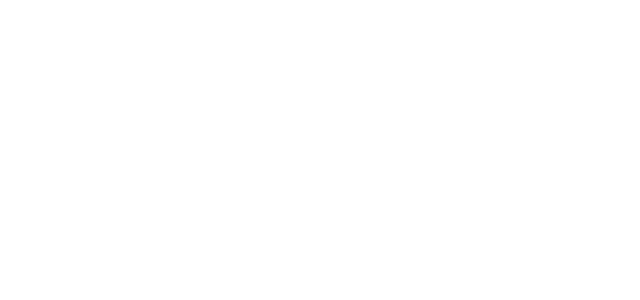
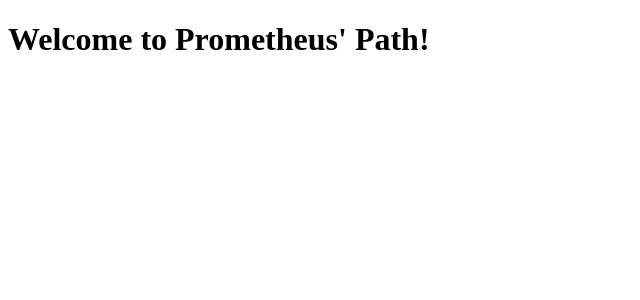
Before and after one commit to PlasmaWreck/PCPrometheus, an Angular app: page /questionnaire in a window 1280 px wide. Before the commit this address led to /. Shown: the top 300 px of the page, without its empty margins (0-640 px from the left). Built offline with nearby package versions, Linux system fonts and the light colour scheme.

Commit message:
added title

```diff
--- a/src/app/app-routing.module.ts
+++ b/src/app/app-routing.module.ts
@@ -1,7 +1,10 @@
 import { NgModule } from '@angular/core';
 import { RouterModule, Routes } from '@angular/router';
+import { QuestionnaireComponent } from './questionnaire/questionnaire.component';
 
-const routes: Routes = [];
+const routes: Routes = [
+  {path: 'questionnaire', component :QuestionnaireComponent},
+];
 
 @NgModule({
   imports: [RouterModule.forRoot(routes)],
--- a/src/app/questionnaire/questionnaire.component.html
+++ b/src/app/questionnaire/questionnaire.component.html
@@ -1 +1 @@
-<p>questionnaire works!</p>
+<h1 class="d-flex justify-content-center">Welcome to Prometheus' Path!</h1>
```
